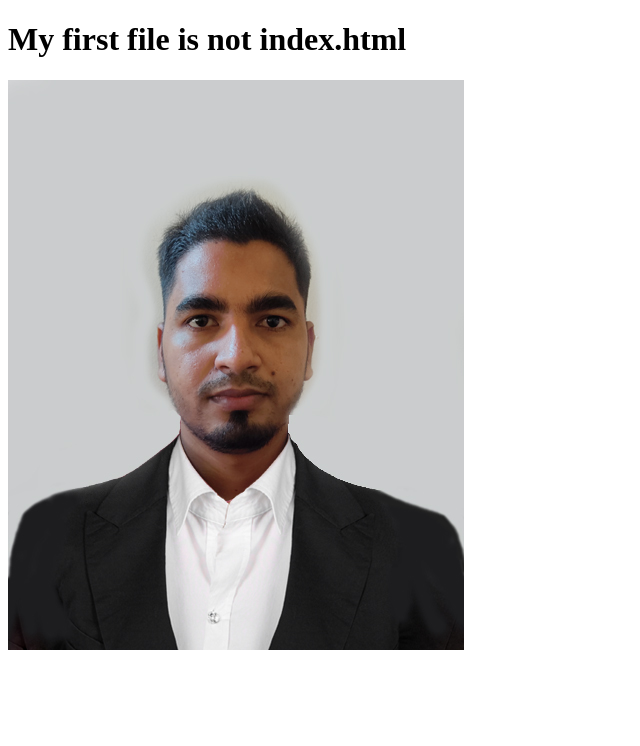
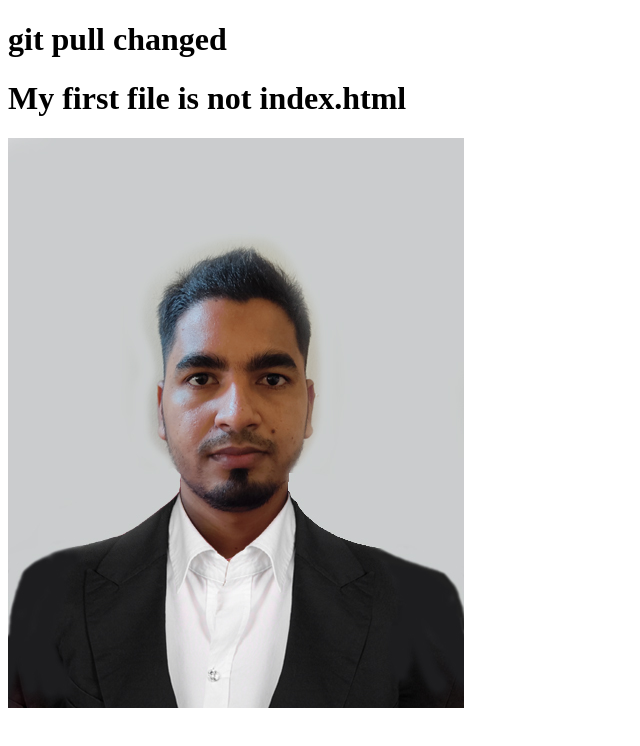
Before and after one commit to SofiuzzamanSofi/my-third-repo, a plain HTML site: page start.html in a window 1280 px wide. Shown: the whole page, without its empty margins (0-640 px from the left). Drawn offline with Linux system fonts and the light colour scheme.

Commit message:
Update start.html

```diff
--- a/start.html
+++ b/start.html
@@ -4,9 +4,10 @@
     <meta charset="UTF-8">
     <meta http-equiv="X-UA-Compatible" content="IE=edge">
     <meta name="viewport" content="width=device-width, initial-scale=1.0">
-    <title>sofiiiiiii</title>
+    <title>sofiiiiiii     bnal pagessssssss </title>
 </head>
 <body>
+    <h1> git pull changed</h1>
     <h1>My first file is not index.html </h1>
     <img src="017472162276111.jpg" alt="">
 </body>
```
